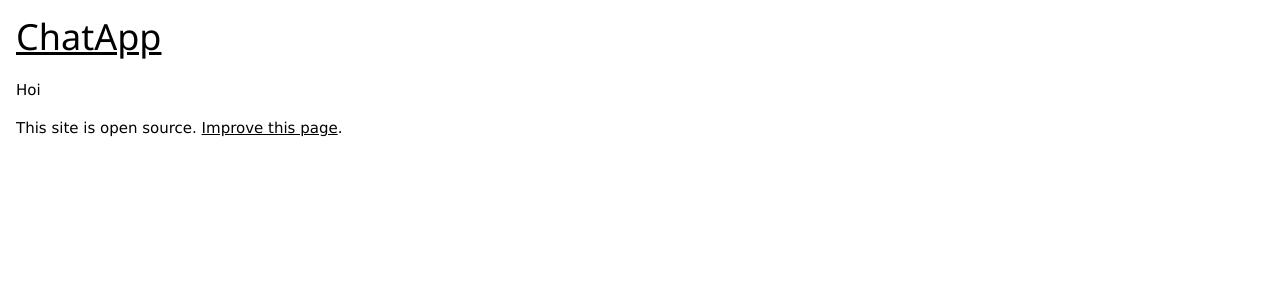
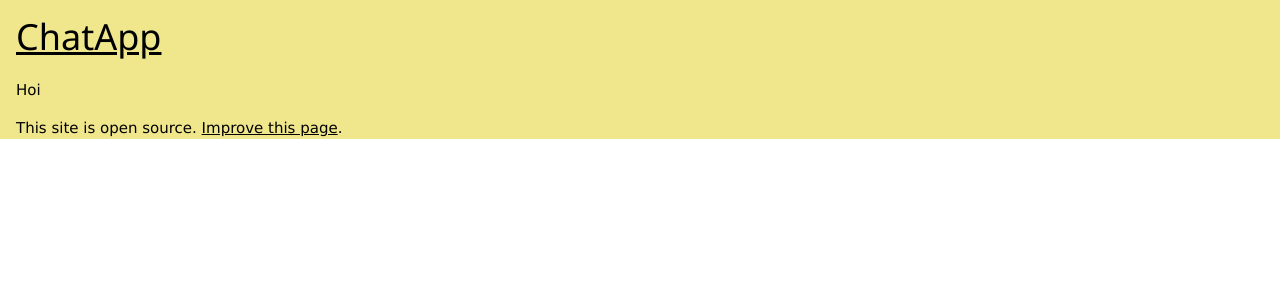
Before and after one commit to BasToTheMax/ChatApp, a Jekyll site: the page built from docs/index.md, in a window 1280 px wide. Shown: the top 300 px of the page. Built offline with Jekyll 4.4.1, drawn with Linux system fonts in a browser that asks for light colours; our own code applies the rules of GitHub Pages for plain Markdown files.

Commit message:
Update default.html

```diff
--- a/docs/_layouts/default.html
+++ b/docs/_layouts/default.html
@@ -21,7 +21,7 @@
     <link rel="stylesheet" href="https://www.w3schools.com/w3css/4/w3.css">
   </head>
   <body>
-    <div class="w3-Khaki w3-container">
+    <div class="w3-khaki w3-container">
 
       <h1><a href="https://bastothemax.github.io/ChatApp/">ChatApp</a></h1>
 
```
